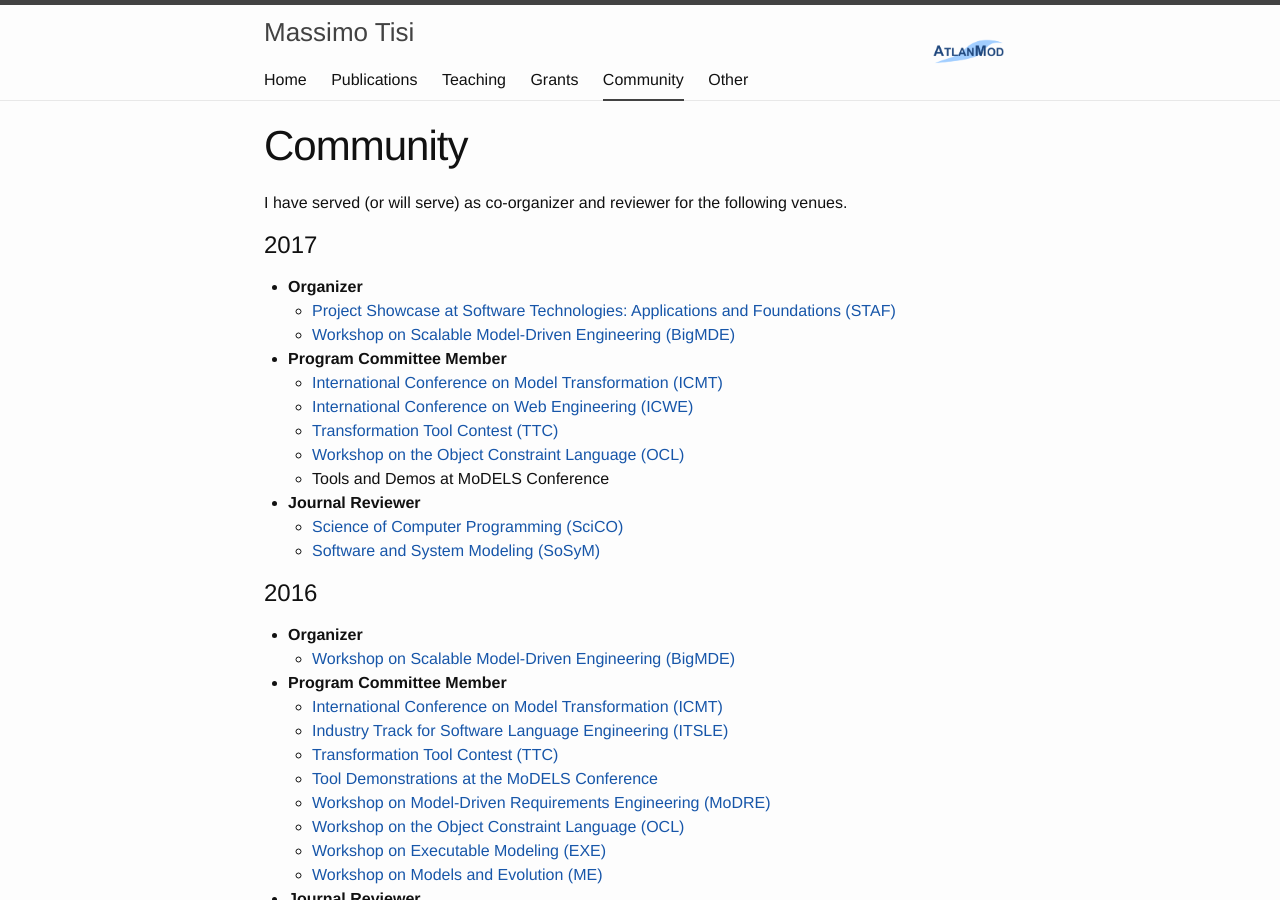
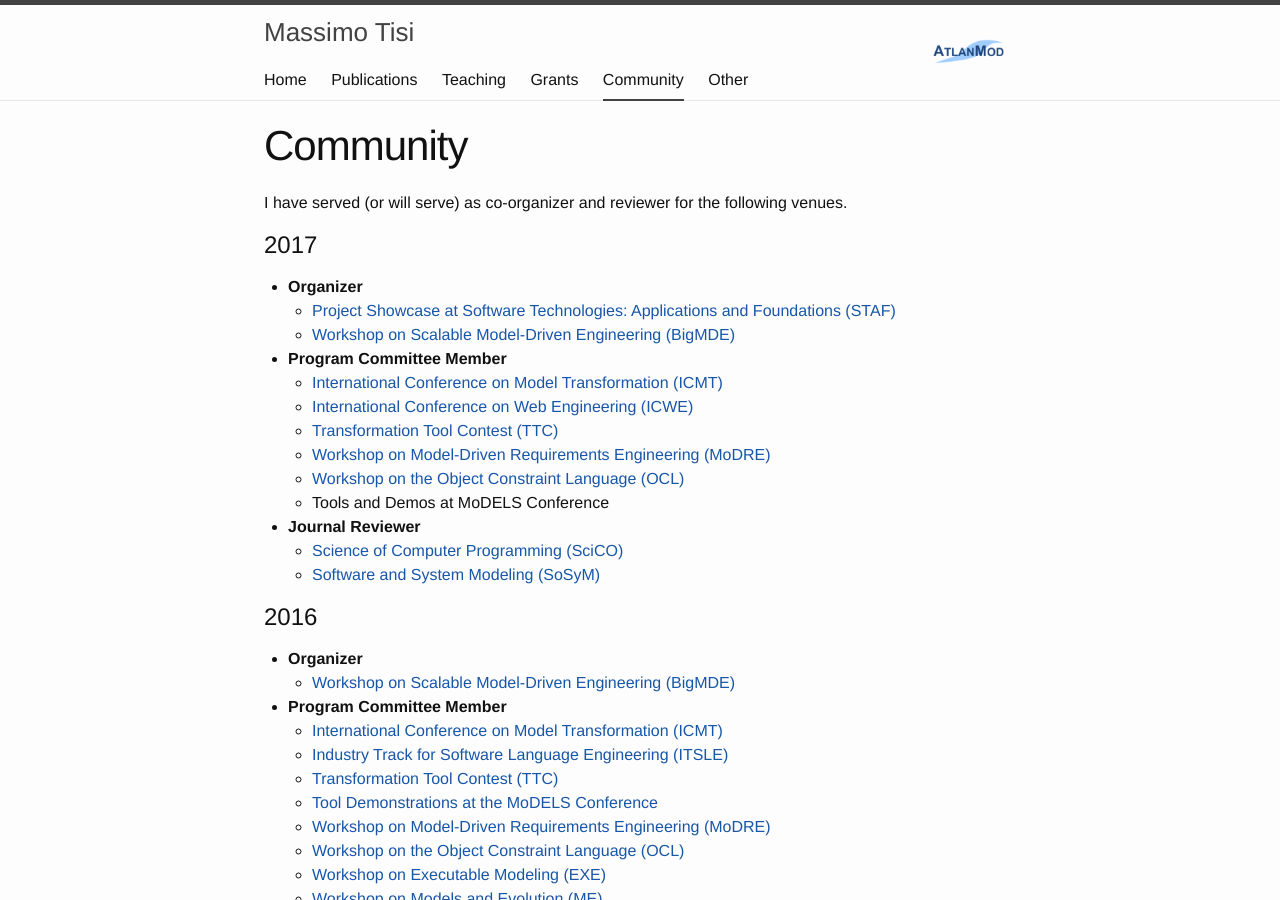
Before and after one commit to massimotisi/massimotisi.github.io, a Jekyll site: the page built from community.md, in a window 1280 px wide and 900 px high. Built offline with Jekyll 4.4.1, drawn with Linux system fonts in a browser that asks for light colours.

Commit message:
MoDRE 2017

```diff
--- a/community.md
+++ b/community.md
@@ -16,6 +16,7 @@ I have served (or will serve) as co-organizer and reviewer for the following ven
   * [International Conference on Model Transformation (ICMT)](http://www.model-transformation.org/)
   * [International Conference on Web Engineering (ICWE)](http://icwe2017.webengineering.org/)
   * [Transformation Tool Contest (TTC)](http://www.transformation-tool-contest.eu/)
+  * [Workshop on Model-Driven Requirements Engineering (MoDRE)](http://www.modre2017.ece.mcgill.ca/)
   * [Workshop on the Object Constraint Language (OCL)](http://oclworkshop.github.io/2017/)
   * Tools and Demos at MoDELS Conference
 
```
